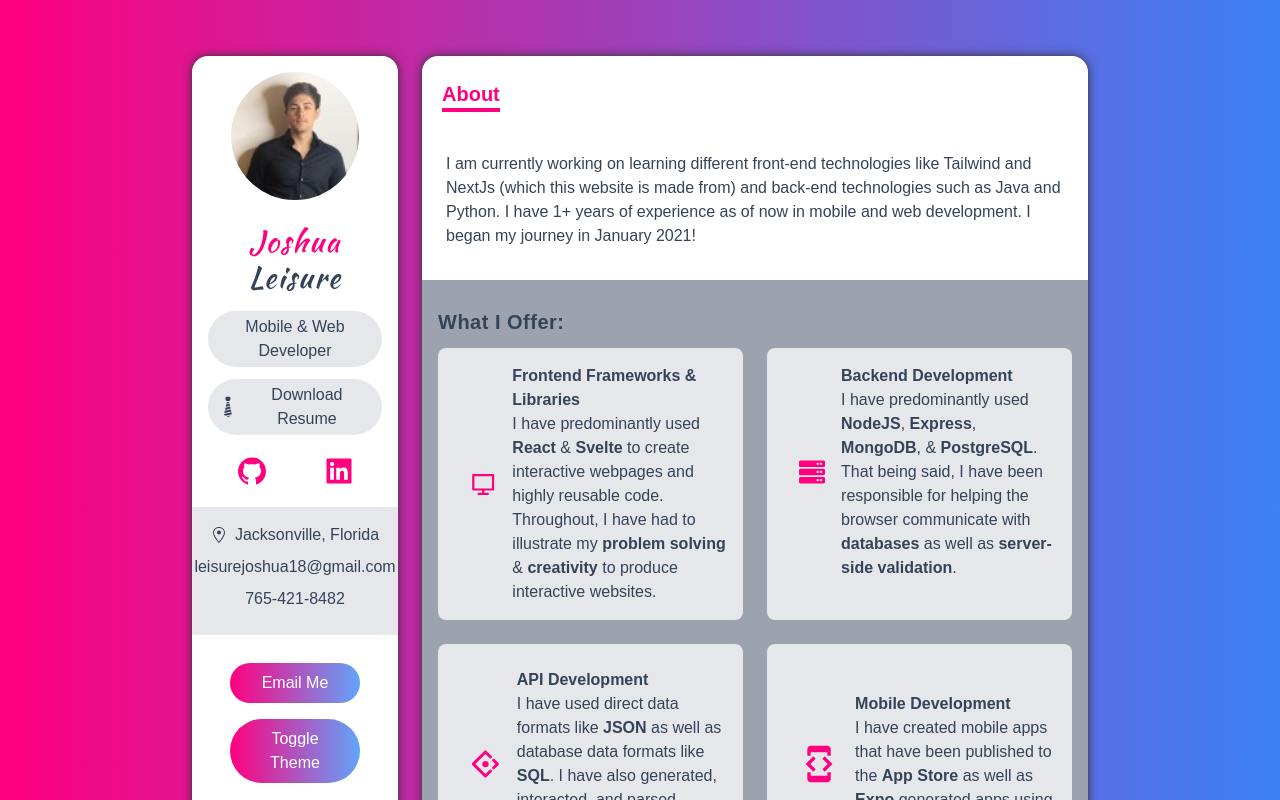
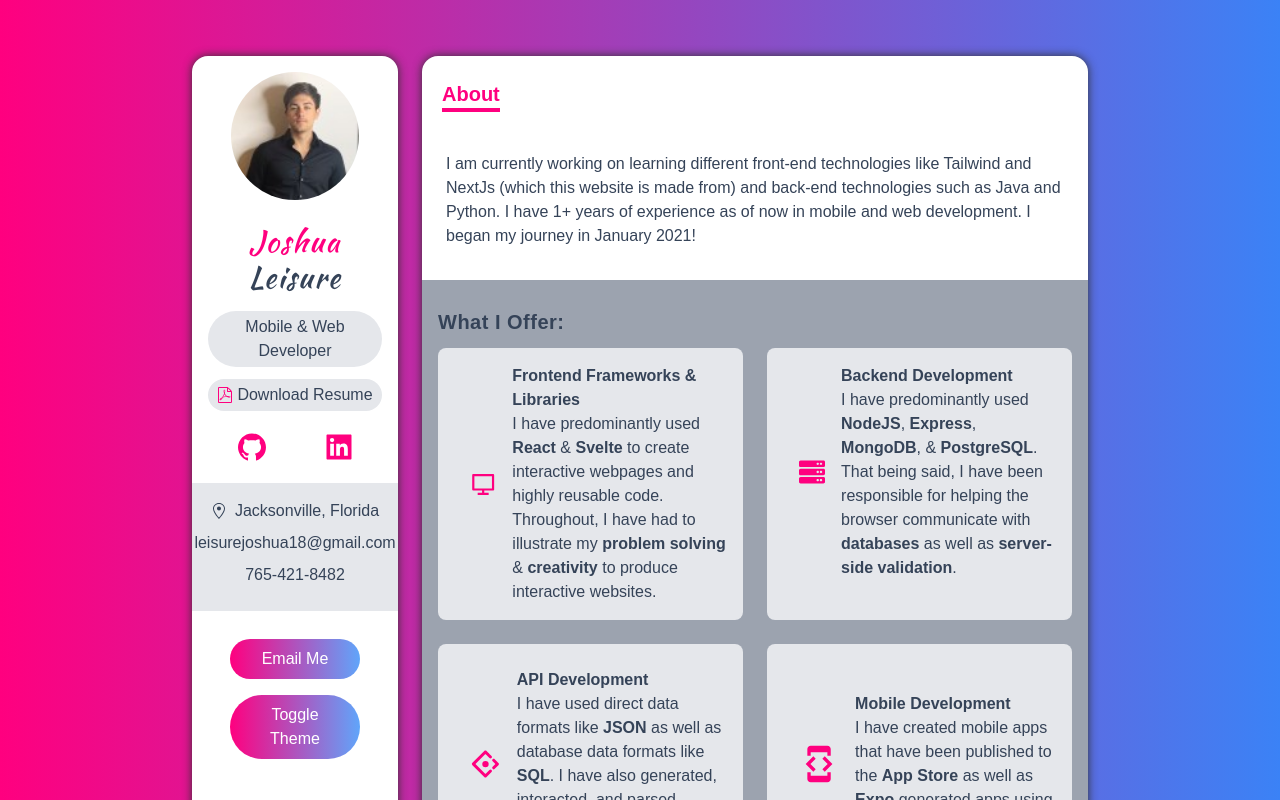
Before and after one commit to joshualeisure/portfolio, a Next.js app: page / in a window 1280 px wide. Shown: the top 800 px of the page. Built offline with nearby package versions, Linux system fonts and the light colour scheme.

Commit message:
icon and resume update

```diff
--- a/components/Sidebar.tsx
+++ b/components/Sidebar.tsx
@@ -1,7 +1,7 @@
 import React from 'react';
 import { AiFillGithub, AiFillLinkedin } from 'react-icons/ai';
 import { GoLocation } from 'react-icons/go';
-import { GiTie } from 'react-icons/gi';
+import { ImFilePdf } from 'react-icons/im';
 import Image from 'next/image';
 
 import { useTheme } from 'next-themes';
@@ -30,11 +30,11 @@ const Sidebar = () => {
         Mobile & Web Developer
       </p>
       <a
-        href="/Joshua_Leisure_Resume.pdf"
-        download="Joshua_Leisure_Resume.pdf"
+        href="/JoshuaLeisure_Resume.pdf"
+        download="JoshuaLeisure_Resume.pdf"
         className="flex items-center justify-center px-2 py-1 my-3 bg-gray-200 rounded-full dark:bg-dark-300"
       >
-        <GiTie className="w-6 h-6" />
+        <ImFilePdf color='#ff007f' className="w-5 h-5 pr-1" />
        <span> Download Resume </span>
       </a>
       {/* Socials */}
```
Also changed, not shown: 1 other file (tests, documents, lock files or other folders).
